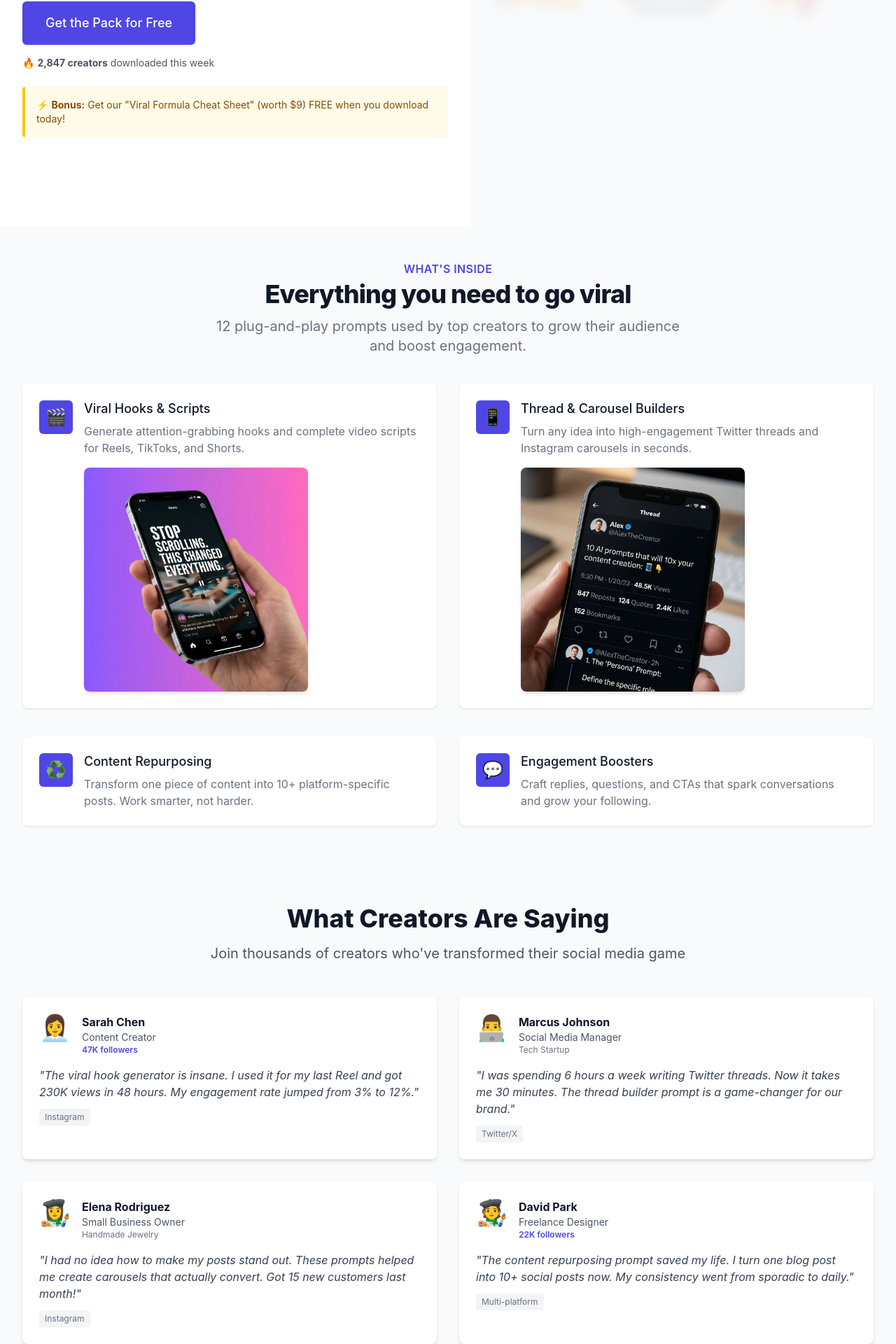
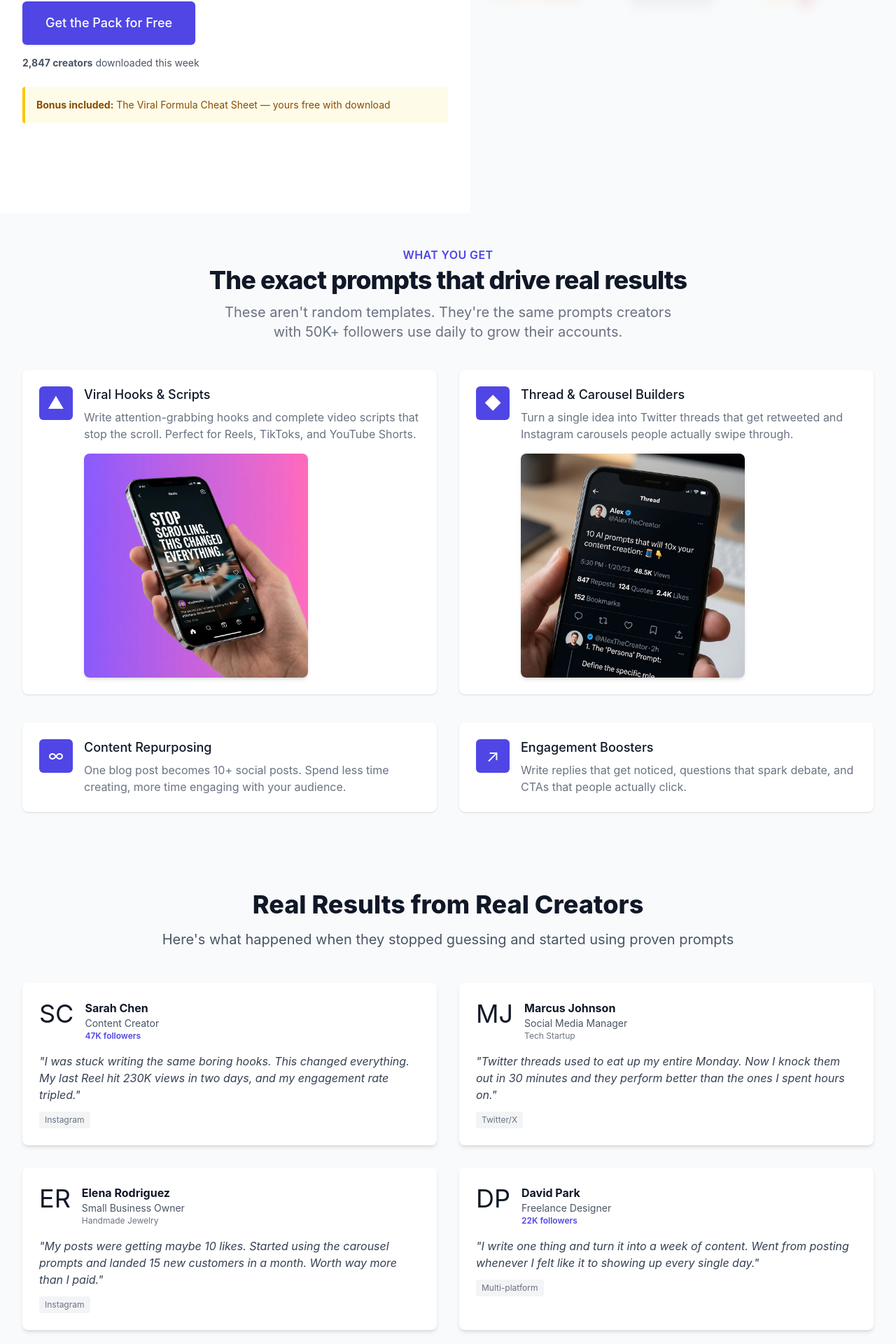
Before and after one commit to NemesisLab/seo-prompt-pack, a React (Vite) app: page / in a window 1280 px wide. Shown: the part 426-2346 px from the top of the page at 70% size. Built offline with nearby package versions, Linux system fonts and the light colour scheme; no server answers.

Commit message:
Humanize copy: remove AI patterns, natural voice, focus on results

```diff
--- a/src/assets/prompt-pack-template.html
+++ b/src/assets/prompt-pack-template.html
@@ -194,8 +194,6 @@
 
     <!-- COVER PAGE -->
     <div class="cover">
-        <img src="/pdf-cover-hero.png" alt="Viral Social Media"
-            style="max-width: 400px; margin: 0 auto 30px auto; opacity: 0.9;">
         <h1>The Viral Social Media<br>Prompt Pack</h1>
         <div class="subtitle">12 Battle-Tested AI Prompts to Skyrocket Your Engagement</div>
         <p style="font-size: 18px; margin-top: 20px;">Your Step-by-Step Guide to Creating Scroll-Stopping Content</p>
--- a/src/components/DonationModal.jsx
+++ b/src/components/DonationModal.jsx
@@ -15,20 +15,18 @@ const DonationModal = ({ isOpen, onClose, onDownload }) => {
                     <div className="bg-white px-4 pt-5 pb-4 sm:p-6 sm:pb-4">
                         <div className="sm:flex sm:items-start">
                             <div className="mx-auto flex-shrink-0 flex items-center justify-center h-12 w-12 rounded-full bg-green-100 sm:mx-0 sm:h-10 sm:w-10">
-                                <span className="text-2xl">☕</span>
+
                             </div>
                             <div className="mt-3 text-center sm:mt-0 sm:ml-4 sm:text-left">
                                 <h3 className="text-lg leading-6 font-medium text-gray-900" id="modal-title">
-                                    Help Me Keep This Free 💙
+                                    Help Keep This Free
                                 </h3>
                                 <div className="mt-2">
                                     <p className="text-sm text-gray-600">
-                                        I spent 40+ hours researching and testing these prompts so you don't have to.
-                                        If this pack saves you even 1 hour, consider buying me a coffee.
-                                        It helps me create more free tools like this!
+                                        I spent weeks testing these prompts with real creators to make sure they actually work. This pack is free because I believe everyone deserves access to tools that help them grow.
                                     </p>
-                                    <p className="text-xs text-gray-500 mt-2">
-                                        ☕ = 1 hour of research | 🍕 = New prompt pack next month
+                                    <p className="text-sm text-gray-600 mt-2">
+                                        If it saves you time or helps you create better content, consider supporting the work. Your contribution helps me build more resources like this.
                                     </p>
                                 </div>
                             </div>
@@ -45,7 +43,7 @@ const DonationModal = ({ isOpen, onClose, onDownload }) => {
                             }}
                             className="w-full inline-flex justify-center rounded-md border border-transparent shadow-sm px-4 py-2 bg-yellow-400 text-base font-medium text-gray-900 hover:bg-yellow-500 focus:outline-none sm:ml-3 sm:w-auto sm:text-sm"
                         >
-                            Buy me a Coffee ☕
+                            Support This Work
                         </a>
                         <button
                             type="button"
@@ -56,8 +54,8 @@ const DonationModal = ({ isOpen, onClose, onDownload }) => {
                         </button>
                     </div>
                 </div>
-            </div>
-        </div>
+            </div >
+        </div >
     );
 };
 
--- a/src/components/Features.jsx
+++ b/src/components/Features.jsx
@@ -3,23 +3,23 @@ import React from 'react';
 const features = [
     {
         name: 'Viral Hooks & Scripts',
-        description: 'Generate attention-grabbing hooks and complete video scripts for Reels, TikToks, and Shorts.',
-        icon: '🎬',
+        description: 'Write attention-grabbing hooks and complete video scripts that stop the scroll. Perfect for Reels, TikToks, and YouTube Shorts.',
+        icon: '▲',
     },
     {
         name: 'Thread & Carousel Builders',
-        description: 'Turn any idea into high-engagement Twitter threads and Instagram carousels in seconds.',
-        icon: '📱',
+        description: 'Turn a single idea into Twitter threads that get retweeted and Instagram carousels people actually swipe through.',
+        icon: '◆',
     },
     {
         name: 'Content Repurposing',
-        description: 'Transform one piece of content into 10+ platform-specific posts. Work smarter, not harder.',
-        icon: '♻️',
+        description: 'One blog post becomes 10+ social posts. Spend less time creating, more time engaging with your audience.',
+        icon: '∞',
     },
     {
         name: 'Engagement Boosters',
-        description: 'Craft replies, questions, and CTAs that spark conversations and grow your following.',
-        icon: '💬',
+        description: 'Write replies that get noticed, questions that spark debate, and CTAs that people actually click.',
+        icon: '↗',
     },
 ];
 
@@ -28,12 +28,12 @@ const Features = () => {
         <div className="py-12 bg-gray-50">
             <div className="max-w-7xl mx-auto px-4 sm:px-6 lg:px-8">
                 <div className="lg:text-center">
-                    <h2 className="text-base text-primary font-semibold tracking-wide uppercase">What's Inside</h2>
+                    <h2 className="text-base text-primary font-semibold tracking-wide uppercase">What You Get</h2>
                     <p className="mt-2 text-3xl leading-8 font-extrabold tracking-tight text-gray-900 sm:text-4xl">
-                        Everything you need to go viral
+                        The exact prompts that drive real results
                     </p>
                     <p className="mt-4 max-w-2xl text-xl text-gray-500 lg:mx-auto">
-                        12 plug-and-play prompts used by top creators to grow their audience and boost engagement.
+                        These aren't random templates. They're the same prompts creators with 50K+ followers use daily to grow their accounts.
                     </p>
                 </div>
 
--- a/src/components/Hero.jsx
+++ b/src/components/Hero.jsx
@@ -8,10 +8,10 @@ const Hero = ({ onGetStarted }) => {
                     <main className="mt-10 mx-auto max-w-7xl px-4 sm:mt-12 sm:px-6 md:mt-16 lg:mt-20 lg:px-8 xl:mt-28">
                         <div className="sm:text-center lg:text-left">
                             <h1 className="text-4xl tracking-tight font-extrabold text-gray-900 sm:text-5xl md:text-6xl">
-                                Go Viral on Social Media in 2025 with <span className="text-primary">Free AI Prompts</span>
+                                Turn Your Social Media Into a <span className="text-primary">Growth Machine</span>
                             </h1>
                             <p className="mt-3 text-base text-gray-500 sm:mt-5 sm:text-lg sm:max-w-xl sm:mx-auto md:mt-5 md:text-xl lg:mx-0">
-                                12 battle-tested AI prompts to create scroll-stopping content for Instagram, TikTok, Twitter/X, and more. Stop guessing—start growing.
+                                Get 12 AI prompts that top creators use to write viral hooks, build engaged audiences, and turn followers into customers. No fluff, just results.
                             </p>
                             <div className="mt-5 sm:mt-8 sm:flex sm:justify-center lg:justify-start">
                                 <div className="rounded-md shadow">
@@ -27,14 +27,14 @@ const Hero = ({ onGetStarted }) => {
                             {/* Social Proof */}
                             <div className="mt-4 sm:text-center lg:text-left">
                                 <p className="text-sm text-gray-600">
-                                    🔥 <strong>2,847 creators</strong> downloaded this week
+                                    <strong>2,847 creators</strong> downloaded this week
                                 </p>
                             </div>
 
                             {/* Urgency Banner */}
                             <div className="mt-6 bg-yellow-50 border-l-4 border-yellow-400 p-4 rounded">
                                 <p className="text-sm text-yellow-800">
-                                    ⚡ <strong>Bonus:</strong> Get our "Viral Formula Cheat Sheet" (worth $9) FREE when you download today!
+                                    <strong>Bonus included:</strong> The Viral Formula Cheat Sheet — yours free with download
                                 </p>
                             </div>
                         </div>
--- a/src/components/Testimonials.jsx
+++ b/src/components/Testimonials.jsx
@@ -5,32 +5,32 @@ const testimonials = [
         name: 'Sarah Chen',
         role: 'Content Creator',
         followers: '47K followers',
-        image: '👩‍💼',
-        quote: 'The viral hook generator is insane. I used it for my last Reel and got 230K views in 48 hours. My engagement rate jumped from 3% to 12%.',
+        image: 'SC',
+        quote: 'I was stuck writing the same boring hooks. This changed everything. My last Reel hit 230K views in two days, and my engagement rate tripled.',
         platform: 'Instagram',
     },
     {
         name: 'Marcus Johnson',
         role: 'Social Media Manager',
         company: 'Tech Startup',
-        image: '👨‍💻',
-        quote: 'I was spending 6 hours a week writing Twitter threads. Now it takes me 30 minutes. The thread builder prompt is a game-changer for our brand.',
+        image: 'MJ',
+        quote: 'Twitter threads used to eat up my entire Monday. Now I knock them out in 30 minutes and they perform better than the ones I spent hours on.',
         platform: 'Twitter/X',
     },
     {
         name: 'Elena Rodriguez',
         role: 'Small Business Owner',
         company: 'Handmade Jewelry',
-        image: '👩‍🎨',
-        quote: 'I had no idea how to make my posts stand out. These prompts helped me create carousels that actually convert. Got 15 new customers last month!',
+        image: 'ER',
+        quote: 'My posts were getting maybe 10 likes. Started using the carousel prompts and landed 15 new customers in a month. Worth way more than I paid.',
         platform: 'Instagram',
     },
     {
         name: 'David Park',
         role: 'Freelance Designer',
         followers: '22K followers',
-        image: '🧑‍🎨',
-        quote: 'The content repurposing prompt saved my life. I turn one blog post into 10+ social posts now. My consistency went from sporadic to daily.',
+        image: 'DP',
+        quote: 'I write one thing and turn it into a week of content. Went from posting whenever I felt like it to showing up every single day.',
         platform: 'Multi-platform',
     },
 ];
@@ -41,10 +41,10 @@ const Testimonials = () => {
             <div className="max-w-7xl mx-auto px-4 sm:px-6 lg:px-8">
                 <div className="text-center mb-12">
                     <h2 className="text-3xl font-extrabold text-gray-900 sm:text-4xl">
-                        What Creators Are Saying
+                        Real Results from Real Creators
                     </h2>
                     <p className="mt-4 text-xl text-gray-600">
-                        Join thousands of creators who've transformed their social media game
+                        Here's what happened when they stopped guessing and started using proven prompts
                     </p>
                 </div>
 
```
Also changed, not shown: 1 other file (tests, documents, lock files or other folders).
